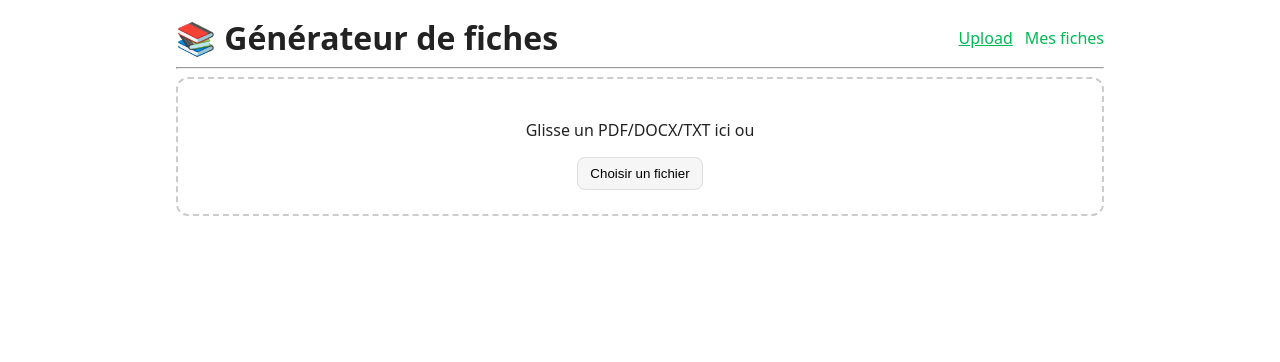
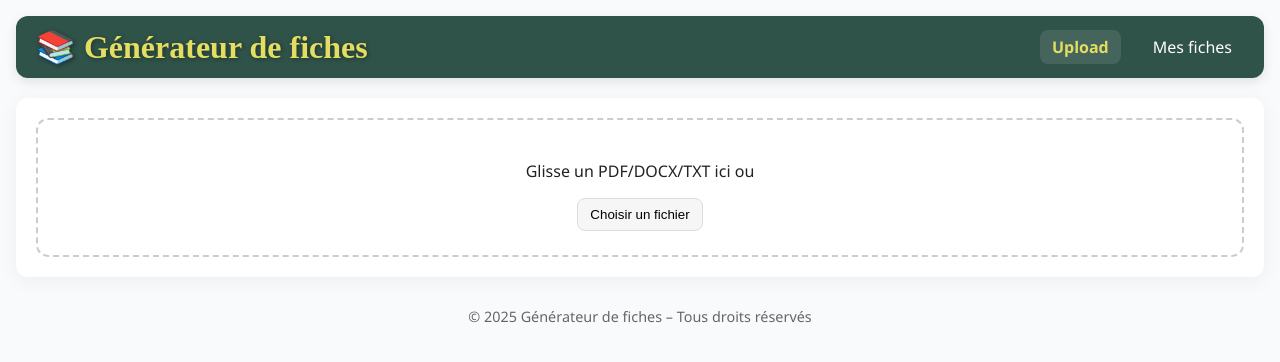
Before and after one commit to YanisBnkdr3/ia-fiche-generator-frontend, a React (Vite) app: page / in a window 1280 px wide. Shown: the top 362 px of the page. Built offline with nearby package versions, Linux system fonts and the light colour scheme; no server answers.

Commit message:
Update design app.jsx

```diff
--- a/src/App.jsx
+++ b/src/App.jsx
@@ -1,3 +1,4 @@
+import { useState } from "react";
 import { NavLink, Route, Routes } from "react-router-dom";
 import UploadPage from "./pages/UploadPage.jsx";
 import FichePage from "./pages/FichePage.jsx";
@@ -5,25 +6,153 @@ import QuizPage from "./pages/QuizPage.jsx";
 import FichesListPage from "./pages/FichesListPage.jsx";
 
 export default function App() {
+  const [menuOpen, setMenuOpen] = useState(false);
+
   return (
-    <div style={{ maxWidth: 960, margin: "0 auto", padding: 16 }}>
+    <div
+      style={{
+        maxWidth: "100%",
+        margin: "0 auto",
+        padding: "16px",
+        fontFamily: "Segoe UI, Roboto, sans-serif",
+        backgroundColor: "#f9fafc",
+        minHeight: "100vh",
+      }}
+    >
+      {/* HEADER */}
       <header
         style={{
           display: "flex",
           alignItems: "center",
           justifyContent: "space-between",
-          gap: 16,
+          padding: "12px 20px",
+          background: "#2F5249",
+          borderRadius: "12px",
+          boxShadow: "0 4px 12px rgba(0,0,0,0.1)",
+          marginBottom: "20px",
+          position: "relative",
         }}
       >
-        <h1 style={{ margin: 0 }}>📚 Générateur de fiches</h1>
-        <nav style={{ display: "flex", gap: 12 }}>
-          <NavLink to="/" end>
+        <h1
+          style={{
+            margin: 0,
+            fontSize: "2rem",
+            fontFamily: "'Pacifico', cursive",
+            color: "#E3DE61",
+            textShadow: "1px 1px 4px rgba(0,0,0,0.4)",
+          }}
+        >
+          📚 Générateur de fiches
+        </h1>
+
+        {/* MENU BURGER (visible seulement sur mobile) */}
+        <button
+          onClick={() => setMenuOpen(!menuOpen)}
+          style={{
+            display: "none",
+            background: "none",
+            border: "none",
+            fontSize: "1.5rem",
+            color: "#fff",
+            cursor: "pointer",
+          }}
+          className="menu-btn"
+        >
+          ☰
+        </button>
+
+        {/* NAVIGATION */}
+        <nav
+          style={{
+            display: "flex",
+            gap: "20px",
+          }}
+          className="nav-desktop"
+        >
+          <NavLink
+            to="/"
+            end
+            style={({ isActive }) => ({
+              color: isActive ? "#E3DE61" : "#fff",
+              fontWeight: isActive ? "bold" : "normal",
+              textDecoration: "none",
+              padding: "6px 12px",
+              borderRadius: "8px",
+              background: isActive ? "rgba(255,255,255,0.1)" : "transparent",
+              transition: "0.3s ease",
+            })}
+          >
             Upload
           </NavLink>
-          <NavLink to="/fiches">Mes fiches</NavLink>
+          <NavLink
+            to="/fiches"
+            style={({ isActive }) => ({
+              color: isActive ? "#E3DE61" : "#fff",
+              fontWeight: isActive ? "bold" : "normal",
+              textDecoration: "none",
+              padding: "6px 12px",
+              borderRadius: "8px",
+              background: isActive ? "rgba(255,255,255,0.1)" : "transparent",
+              transition: "0.3s ease",
+            })}
+          >
+            Mes fiches
+          </NavLink>
         </nav>
+
+        {/* NAVIGATION MOBILE */}
+        {menuOpen && (
+          <div
+            style={{
+              position: "absolute",
+              top: "60px",
+              right: "20px",
+              background: "#2F5249",
+              borderRadius: "10px",
+              boxShadow: "0 4px 12px rgba(0,0,0,0.15)",
+              padding: "12px",
+              display: "flex",
+              flexDirection: "column",
+              gap: "12px",
+            }}
+            className="nav-mobile"
+          >
+            <NavLink
+              to="/"
+              end
+              onClick={() => setMenuOpen(false)}
+              style={({ isActive }) => ({
+                color: isActive ? "#E3DE61" : "#fff",
+                fontWeight: isActive ? "bold" : "normal",
+                textDecoration: "none",
+              })}
+            >
+              Upload
+            </NavLink>
+            <NavLink
+              to="/fiches"
+              onClick={() => setMenuOpen(false)}
+              style={({ isActive }) => ({
+                color: isActive ? "#E3DE61" : "#fff",
+                fontWeight: isActive ? "bold" : "normal",
+                textDecoration: "none",
+              })}
+            >
+              Mes fiches
+            </NavLink>
+          </div>
+        )}
       </header>
-      <hr />
+
+      {/* CONTENU */}
+      <div
+        style={{
+          background: "#fff",
+          borderRadius: "12px",
+          padding: "20px",
+          boxShadow: "0 4px 20px rgba(0,0,0,0.05)",
+        }}
+      >
         <Routes>
           <Route path="/" element={<UploadPage />} />
           <Route path="/fiche/:ficheId" element={<FichePage />} />
@@ -31,5 +160,32 @@ export default function App() {
           <Route path="/fiches" element={<FichesListPage />} />
         </Routes>
       </div>
+
+      {/* FOOTER */}
+      <footer
+        style={{
+          marginTop: "30px",
+          textAlign: "center",
+          fontSize: "0.9rem",
+          color: "#666",
+        }}
+      >
+        © {new Date().getFullYear()} Générateur de fiches – Tous droits réservés
+      </footer>
+
+      {/* CSS RESPONSIVE */}
+      <style>
+        {`
+          @media (max-width: 768px) {
+            .nav-desktop {
+              display: none !important;
+            }
+            .menu-btn {
+              display: block !important;
+            }
+          }
+        `}
+      </style>
+    </div>
   );
 }
```
Lines whose indentation alone changed are shown as unchanged.
